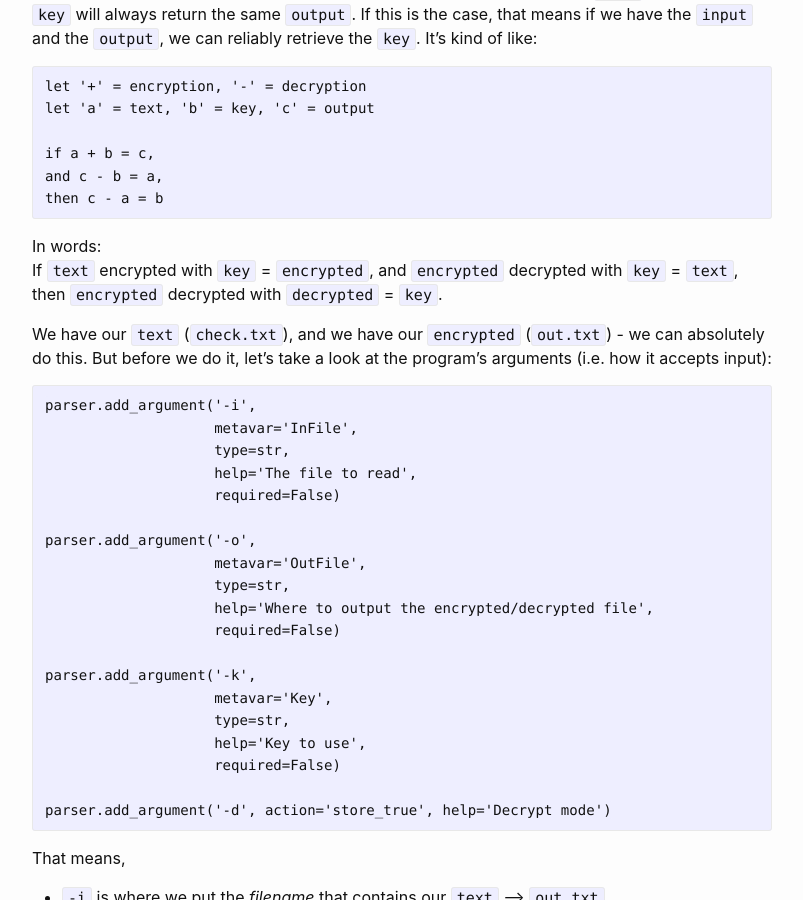
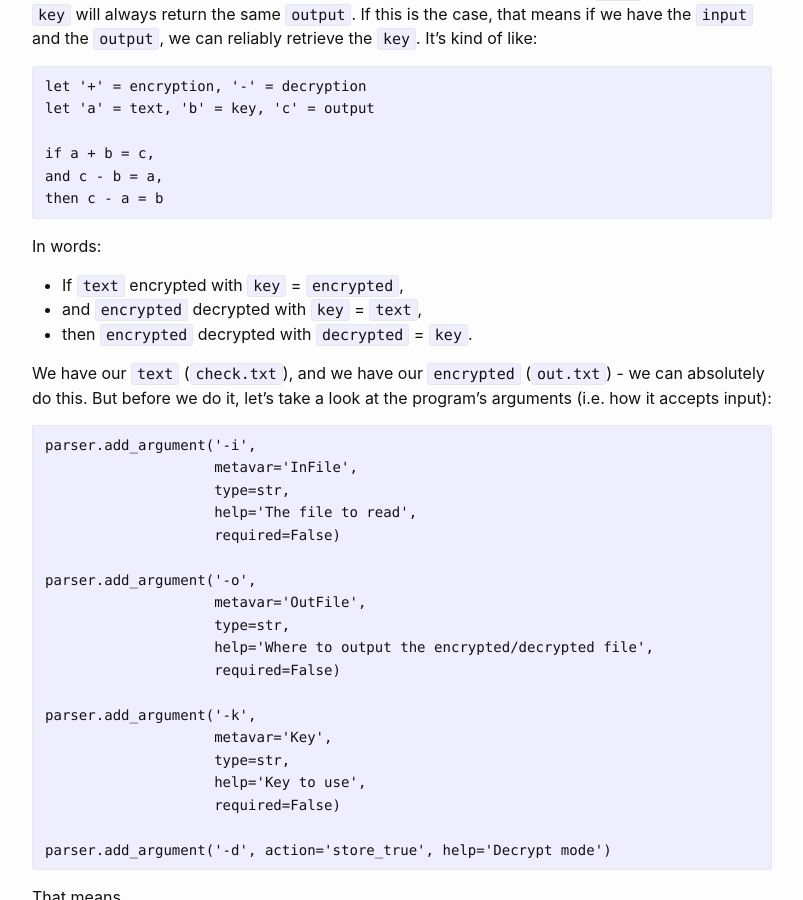
Before and after one commit to ongyuann/ongyuann.github.io, a Jekyll site: the page built from _posts/2020-05-29-htb-obscurity.md, in a window 1280 px wide and 900 px high, scrolled down 12786 px. Shown: the whole window, without its empty margins (238-1041 px from the left). Built offline with Jekyll 4.4.1, drawn with Linux system fonts in a browser that asks for light colours.

````diff
--- a/_posts/2020-05-29-htb-obscurity.md
+++ b/_posts/2020-05-29-htb-obscurity.md
@@ -504,9 +504,9 @@ and c - b = a,
 then c - a = b
 ```
 In words:
-If `text` encrypted with `key` = `encrypted`,
-and `encrypted` decrypted with `key` = `text`,
-then `encrypted` decrypted with `decrypted` = `key`.
+- If `text` encrypted with `key` = `encrypted`,
+- and `encrypted` decrypted with `key` = `text`,
+- then `encrypted` decrypted with `decrypted` = `key`.
 
 We have our `text` (`check.txt`), and we have our `encrypted` (`out.txt`) - we can absolutely do this. But before we do it, let's take a look at the program's arguments (i.e. how it accepts input):
 ```
````
